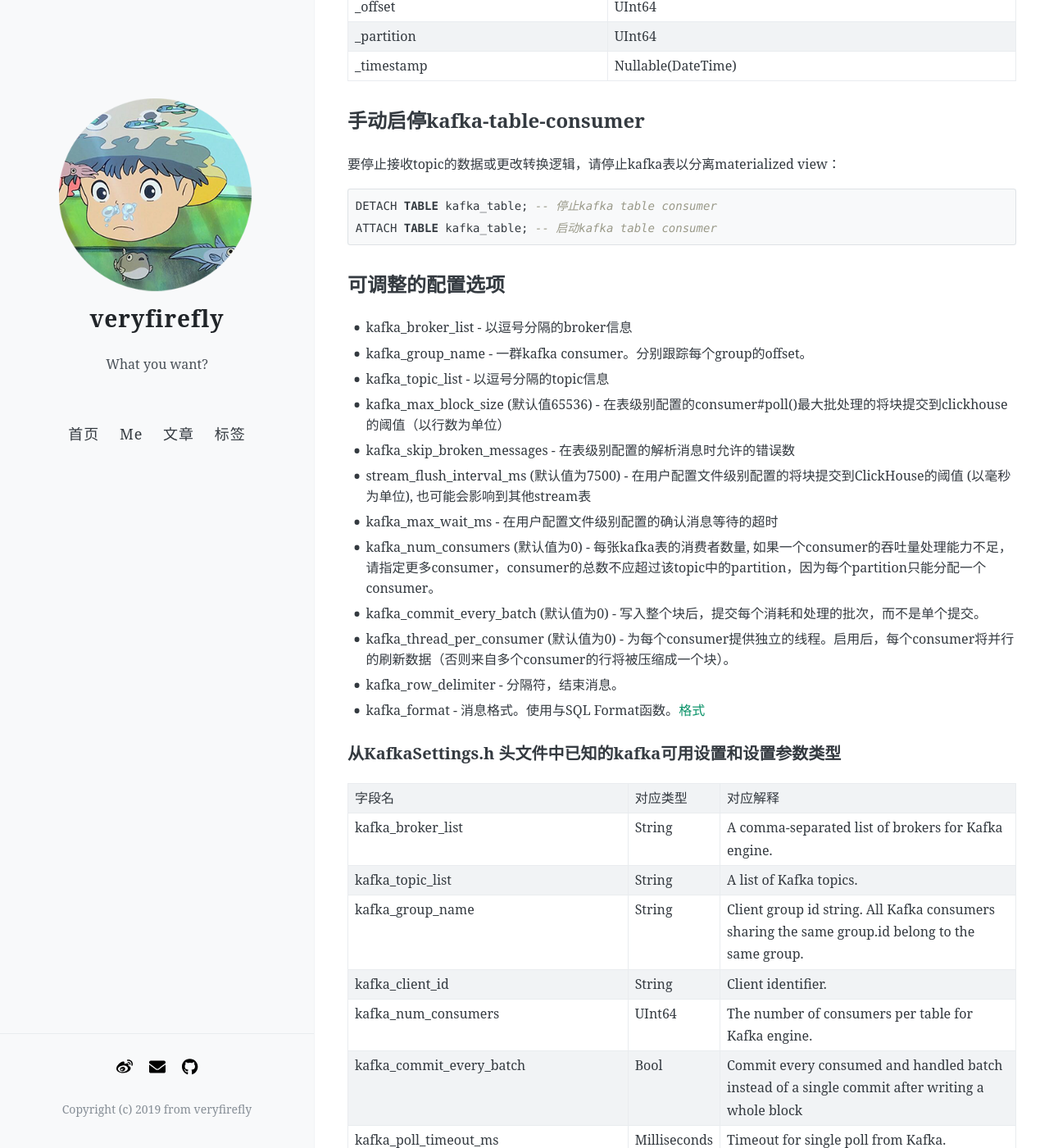
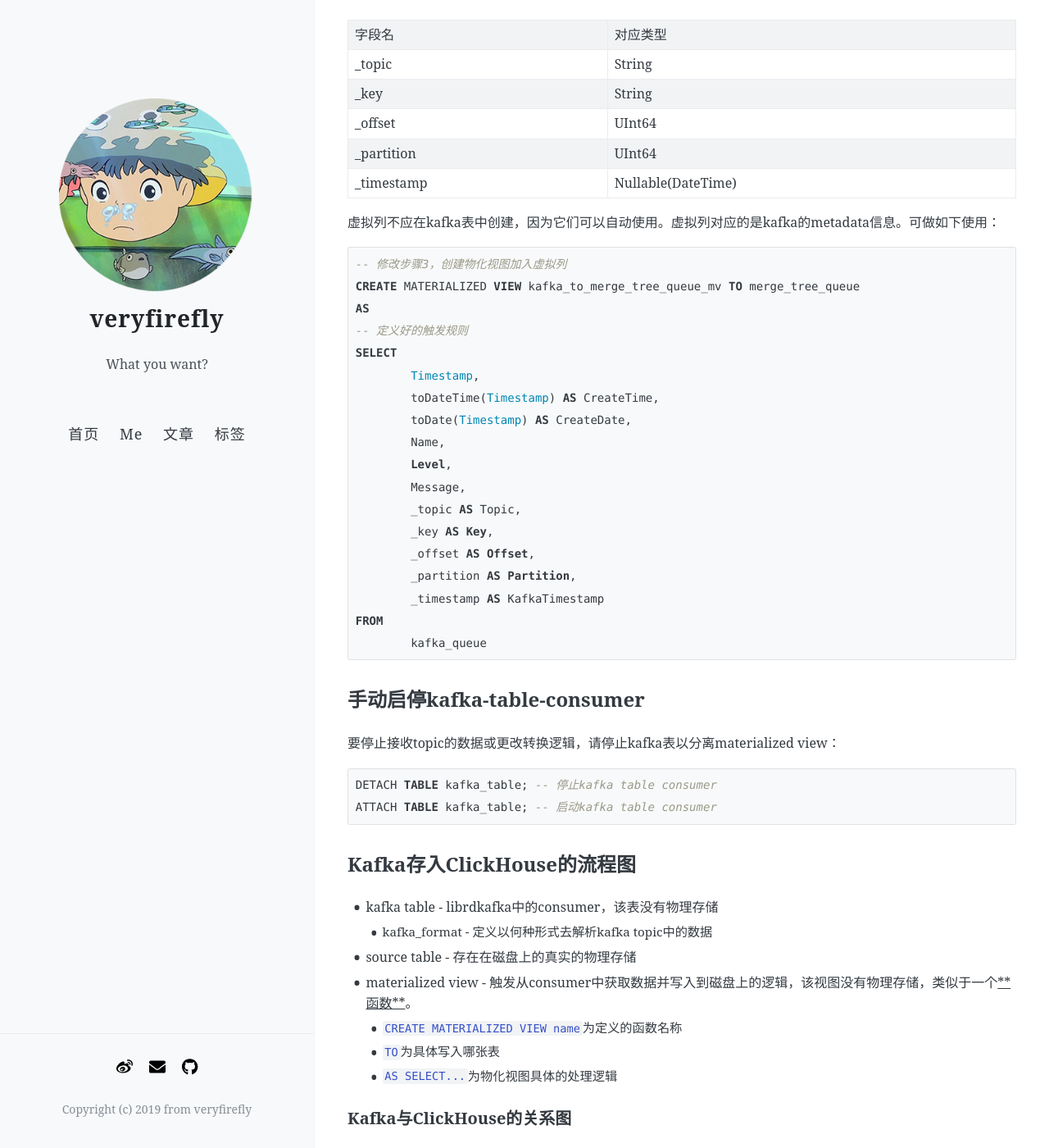
Before and after one commit to Veryfirefly/veryfirefly.github.io, a Jekyll site: the page built from _posts/2021-01-13-kafka和clickhouse技术相关.md, in a window 1280 px wide and 1400 px high, scrolled down 2723 px. Shown: the whole window at 82% size. Built offline with Jekyll 4.4.1, drawn with Linux system fonts in a browser that asks for light colours; nearby versions of some CDN libraries; some web fonts are replaced; comment, search, counter and statistics services are not loaded; some of the changed text lies outside the part shown.

Commit message:
append kafka_clickhouse posts

````diff
--- a/_posts/2021-01-13-kafka和clickhouse技术相关.md
+++ b/_posts/2021-01-13-kafka和clickhouse技术相关.md
@@ -12,6 +12,11 @@ comments: true
 * [使用kafka将数据写入到clickhouse](#使用kafka将数据写入到clickhouse)
   * [创建示例表SQL语句](#创建示例表sql语句)
   * [虚拟列](#虚拟列)
+  * [手动启停kafka\-table\-consumer](#手动启停kafka-table-consumer)
+  * [Kafka存入ClickHouse的流程图](#kafka存入clickhouse的流程图)
+    * [Kafka与ClickHouse的关系图](#kafka与clickhouse的关系图)
+    * [Kafka写入ClickHouse的流程图](#kafka写入clickhouse的流程图)
+    * [ClickHouse将数据回写到Kafka中](#clickhouse将数据回写到kafka中)
   * [可调整的配置选项](#可调整的配置选项)
     * [从KafkaSettings\.h 头文件中已知的kafka可用设置和设置参数类型](#从kafkasettingsh-头文件中已知的kafka可用设置和设置参数类型)
     * [暂时没捋清](#暂时没捋清)
@@ -121,6 +126,29 @@ FROM
 		<td>Nullable(DateTime)</td>
 	</tr>
 </table>
+虚拟列不应在kafka表中创建，因为它们可以自动使用。虚拟列对应的是kafka的metadata信息。可做如下使用：
+
+``` sql
+-- 修改步骤3，创建物化视图加入虚拟列
+CREATE MATERIALIZED VIEW kafka_to_merge_tree_queue_mv TO merge_tree_queue
+AS
+-- 定义好的触发规则
+SELECT
+	Timestamp,
+	toDateTime(Timestamp) AS CreateTime,
+	toDate(Timestamp) AS CreateDate,
+	Name,
+	Level,
+	Message,
+	_topic AS Topic,
+	_key AS Key,
+	_offset AS Offset,
+	_partition AS Partition,
+	_timestamp AS KafkaTimestamp
+FROM
+	kafka_queue
+```
+
 ## 手动启停kafka-table-consumer
 
 要停止接收topic的数据或更改转换逻辑，请停止kafka表以分离materialized view：
@@ -129,6 +157,32 @@ FROM
 DETACH TABLE kafka_table; -- 停止kafka table consumer
 ATTACH TABLE kafka_table; -- 启动kafka table consumer
 ```
+
+## Kafka存入ClickHouse的流程图
+
+- kafka table  -  librdkafka中的consumer，该表没有物理存储
+  - kafka_format  -  定义以何种形式去解析kafka topic中的数据
+- source table  -  存在在磁盘上的真实的物理存储
+- materialized view  -  触发从consumer中获取数据并写入到磁盘上的逻辑，该视图没有物理存储，类似于一个<u>**函数**</u>。
+  - `CREATE MATERIALIZED VIEW name`为定义的函数名称
+  - `TO`为具体写入哪张表
+  - `AS SELECT...`为物化视图具体的处理逻辑
+
+### Kafka与ClickHouse的关系图
+
+![Kafka和ClickHouse的关系图](../images/clickhouse/producers_and_consumers.png)
+
+右图的Consumer Group为ClickHouse中的consumer，<u>一个kafka table可以有多个consumer</u>
+
+### Kafka写入ClickHouse的流程图
+
+![Kafka写入ClickHouse的流程图](../images/clickhouse/kafka_to_clickhouse.png)
+
+consumer轮询topic，一旦subscribe的topic中有数据，按照创建表的settings中的block size获取数据，`KafkaBlockInputStream`使用`InputFormat`也就是配置中设置的`kafka_format`将从kafka中获取的数据解析成`Block`，之后由`StorageKafka`将数据通过Materialized View中抓取数据再写入到对应的表中。
+
+### ClickHouse将数据回写到Kafka中
+
+![ClickHouse写入Kafka的流程图](../images/clickhouse/write_back_to_topic.png)
 
 ## 可调整的配置选项
 
````
Also changed, not shown: images/clickhouse/kafka_to_clickhouse.png (added), images/clickhouse/producers_and_consumers.png (added), images/clickhouse/write_back_to_topic.png (added).
